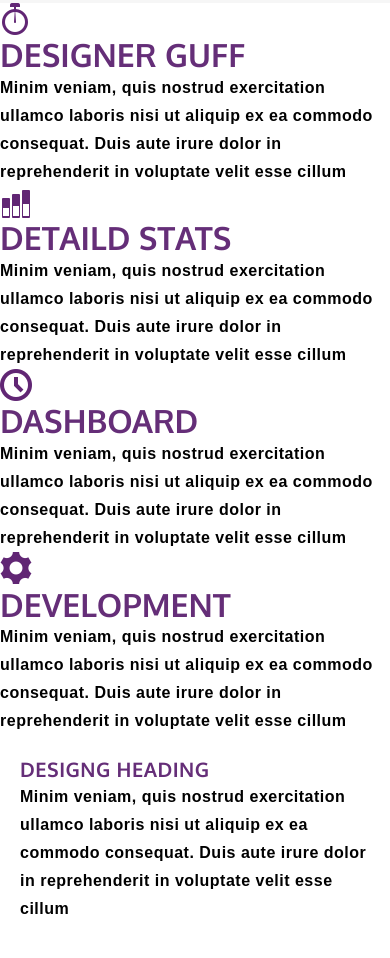
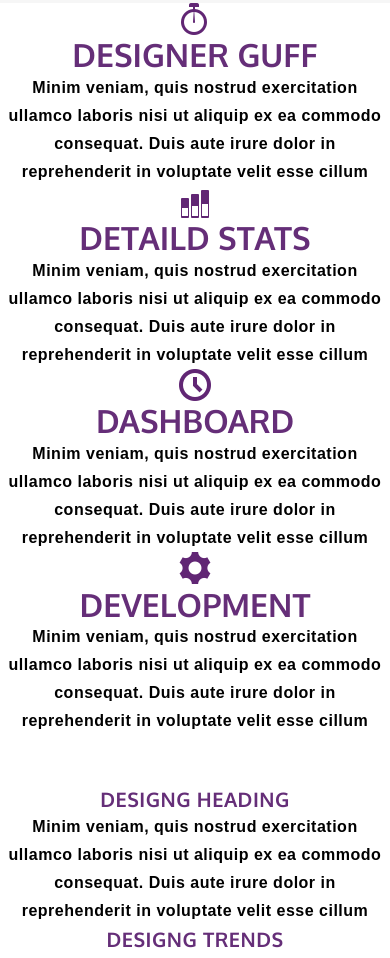
Before and after one commit to ElivanAlencar/projeto-responsivo, a plain HTML site: page index.html in a window 390 px wide. Shown: the part 714-1672 px from the top of the page. Drawn offline with Linux system fonts and the light colour scheme; files whose address does not match are found by name.

Commit message:
erro no responsivo

```diff
--- a/css/main.css
+++ b/css/main.css
@@ -79,10 +79,16 @@ h6 {
   margin: 1.375em;
 }
 
-.section-subsecundaria,
-p {
-  text-align: start;
+.section-secundaria{
+  text-align: center;
+  margin-bottom: 50px;
+
 }
+
+.section-secundaria p {
+  text-align:center;
+}
+
 
 .hidden {
   overflow: hidden;
@@ -184,9 +190,14 @@ p {
 }
 
 .article-main2 {
-  padding: 20px;
+  text-align: center;
+
   letter-spacing: 0.5px;
   line-height: 28px;
+}
+
+.article-main2 p {
+
 }
 
 p {
@@ -230,6 +241,11 @@ p {
 /*inicio do responsivo*/
 
 @media screen and (min-width: 48.75em) {
+
+  .section-secundaria {
+
+
+  }
   .top-header-logo {
     float: left;
   }
@@ -262,7 +278,6 @@ p {
     background-color: #7c3792;
   }
 
-  .top-content-title,
   .top-content-subtitle {
     color: white;
   }
@@ -275,6 +290,9 @@ p {
 
   .article-main2 {
     text-align: left;
+
+
+
   }
 
   .top-button {
```
